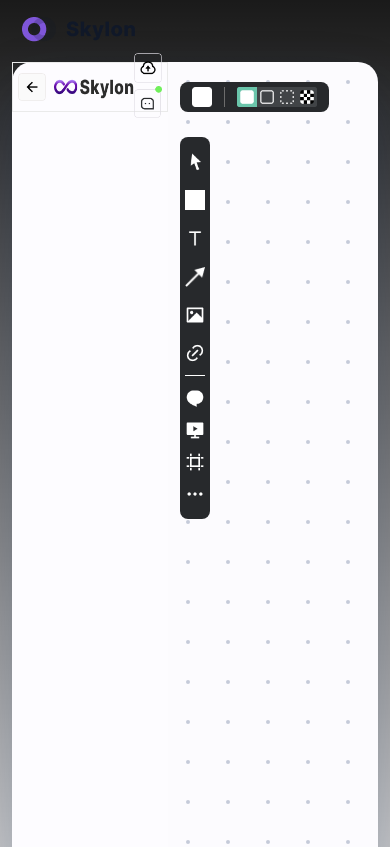
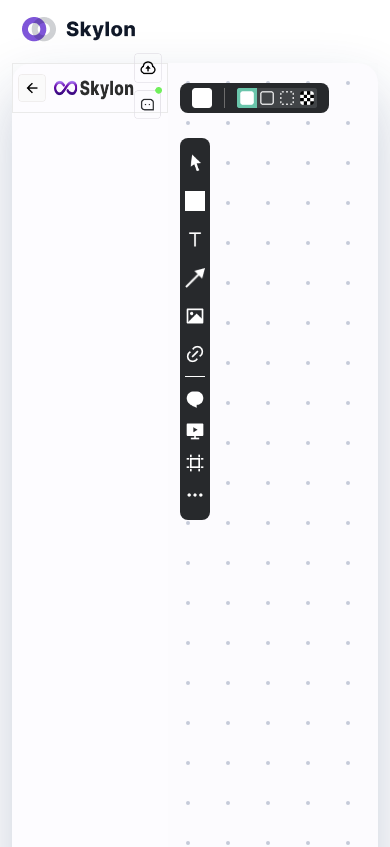
Before and after one commit to pravinmobilefirst9/agoraclassroom, a Next.js app: page /design in a window 390 px wide. Shown: the top 847 px of the page. Built offline with nearby package versions, Linux system fonts and the light colour scheme.

Commit message:
make ui changes

```diff
--- a/components/whiteBoard.tsx
+++ b/components/whiteBoard.tsx
@@ -44,7 +44,11 @@ export default function Whiteboard(props: propType) {
     <div>
       <div
         id="app"
-        style={{ width: "750px", height: "500px", border: "1px solid" }}
+        style={{
+          width: "950px",
+          height: "1024px",
+          border: "1px solid #EAEAEA",
+        }}
       ></div>
     </div>
   );
--- a/styles/globals.css
+++ b/styles/globals.css
@@ -1,78 +1,3 @@
-:root {
-  --max-width: 1100px;
-  --border-radius: 12px;
-  --font-mono: ui-monospace, Menlo, Monaco, "Cascadia Mono", "Segoe UI Mono",
-    "Roboto Mono", "Oxygen Mono", "Ubuntu Monospace", "Source Code Pro",
-    "Fira Mono", "Droid Sans Mono", "Courier New", monospace;
-
-  --foreground-rgb: 0, 0, 0;
-  --background-start-rgb: 214, 219, 220;
-  --background-end-rgb: 255, 255, 255;
-
-  --primary-glow: conic-gradient(
-    from 180deg at 50% 50%,
-    #16abff33 0deg,
-    #0885ff33 55deg,
-    #54d6ff33 120deg,
-    #0071ff33 160deg,
-    transparent 360deg
-  );
-  --secondary-glow: radial-gradient(
-    rgba(255, 255, 255, 1),
-    rgba(255, 255, 255, 0)
-  );
-
-  --tile-start-rgb: 239, 245, 249;
-  --tile-end-rgb: 228, 232, 233;
-  --tile-border: conic-gradient(
-    #00000080,
-    #00000040,
-    #00000030,
-    #00000020,
-    #00000010,
-    #00000010,
-    #00000080
-  );
-
-  --callout-rgb: 238, 240, 241;
-  --callout-border-rgb: 172, 175, 176;
-  --card-rgb: 180, 185, 188;
-  --card-border-rgb: 131, 134, 135;
-}
-
-@media (prefers-color-scheme: dark) {
-  :root {
-    --foreground-rgb: 255, 255, 255;
-    --background-start-rgb: 0, 0, 0;
-    --background-end-rgb: 0, 0, 0;
-
-    --primary-glow: radial-gradient(rgba(1, 65, 255, 0.4), rgba(1, 65, 255, 0));
-    --secondary-glow: linear-gradient(
-      to bottom right,
-      rgba(1, 65, 255, 0),
-      rgba(1, 65, 255, 0),
-      rgba(1, 65, 255, 0.3)
-    );
-
-    --tile-start-rgb: 2, 13, 46;
-    --tile-end-rgb: 2, 5, 19;
-    --tile-border: conic-gradient(
-      #ffffff80,
-      #ffffff40,
-      #ffffff30,
-      #ffffff20,
-      #ffffff10,
-      #ffffff10,
-      #ffffff80
-    );
-
-    --callout-rgb: 20, 20, 20;
-    --callout-border-rgb: 108, 108, 108;
-    --card-rgb: 100, 100, 100;
-    --card-border-rgb: 200, 200, 200;
-  }
-}
-
 * {
   box-sizing: border-box;
   padding: 0;
@@ -86,25 +11,9 @@ body {
   overflow-x: hidden;
 }
 
-body {
-  color: rgb(var(--foreground-rgb));
-  background: linear-gradient(
-      to bottom,
-      transparent,
-      rgb(var(--background-end-rgb))
-    )
-    rgb(var(--background-start-rgb));
-}
-
 a {
   color: inherit;
   text-decoration: none;
-}
-
-@media (prefers-color-scheme: dark) {
-  html {
-    color-scheme: dark;
-  }
 }
 
 #form__container {
@@ -227,10 +136,6 @@ a {
 }
 
 body {
-  background-color: #1a1a1a;
-  color: #fff;
-
-  font-size: 14px;
   padding: 0;
   margin: 0;
   box-sizing: border-box;
@@ -785,6 +690,7 @@ a {
   height: 954px;
   position: relative;
   padding-bottom: 25px;
+  width: 100%;
 }
 
 .screen {
@@ -875,19 +781,19 @@ a {
 }
 
 .chat {
-  /* width: 25%; */
+  width: 100%;
   position: relative;
 }
 
 .chat_content {
   border-left: 1px solid #eaeaea;
-  height: calc(100% - 101px);
+  /* height: calc(100% - 101px); */
   padding-top: 14px;
 }
 
 .sentImages {
   width: 270px;
-  height: 177px;
+  /* height: 177px; */
   margin: 0 auto;
   margin-bottom: 14px;
   /* padding: 0 70px; */
@@ -954,10 +860,10 @@ a {
 }
 
 .type_message {
-  position: absolute;
+  /* position: absolute;
   bottom: 25px;
   left: 0;
-  right: 0;
+  right: 0; */
   height: 76px;
   background: #f4f4f4;
   border-radius: 0px 0px 20px 0px;
@@ -966,15 +872,14 @@ a {
   justify-content: center;
 }
 
-/* .type_message div {
+.type_message .chat-input-block {
   display: flex;
   align-items: center;
   justify-content: space-between;
-  flex-direction: column;
   width: 100%;
   padding-right: 20px;
   padding-left: 32px;
-} */
+}
 
 .type_message form {
   display: flex;
@@ -987,7 +892,6 @@ a {
 .type_message button {
   width: 67px;
   height: 38px;
-
   background: #6a0dad;
   border-radius: 4px;
   font-family: "Inter";
@@ -999,13 +903,16 @@ a {
   border: none;
 }
 
-.type_message p {
+.type_message input {
+  border: none;
+  background: none;
+  outline: none;
   font-family: "Inter";
   font-style: normal;
   font-weight: 400;
   font-size: 14px;
   line-height: 22px;
-  color: #d5d5d5;
+  /* color: #d5d5d5; */
 }
 
 .pagination {
@@ -1050,8 +957,16 @@ a {
 
 .message {
   color: #000;
+  width: fit-content;
+  background: rgb(167, 218, 201);
+  padding: 10px 20px;
+  border-radius: 8px;
+  margin: 8px;
 }
-
+.user-self {
+  font-size: 15px;
+  font-weight: 700;
+}
 @media (max-width: 1200px) {
   .screen {
     width: 60%;
@@ -1100,6 +1015,10 @@ a {
     margin-left: 12px;
     margin-right: 12px;
     margin-bottom: 12px;
+  }
+
+  .whiteboard__screen .netless-window-manager-wrapper {
+    height: 100%;
   }
 
   .backIcon__logo {
```
Also changed, not shown: components/chat.tsx (+25 -8 lines), components/video.tsx (+28 -95 lines), pages/videoCallPage.tsx (+3 -18 lines).
